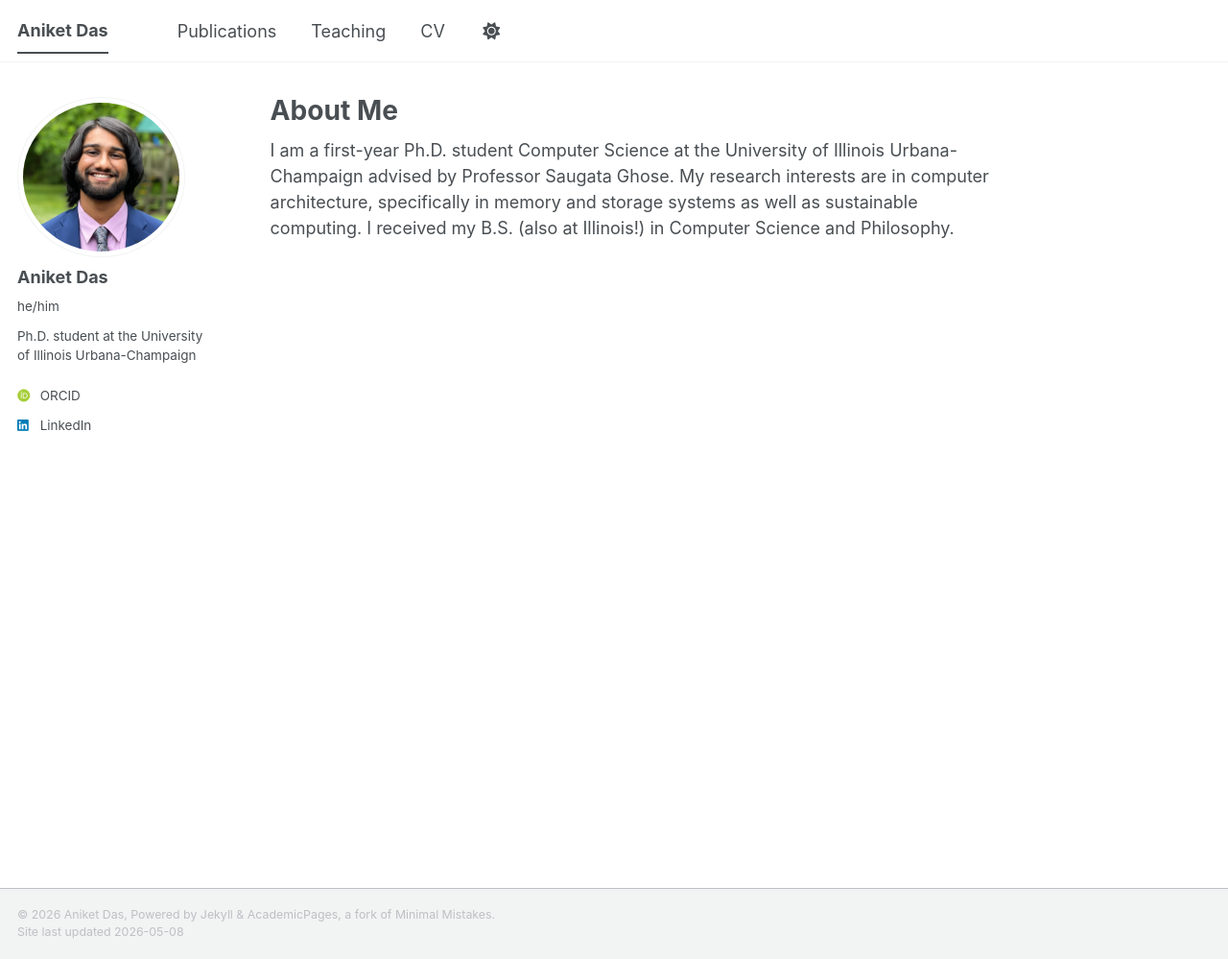
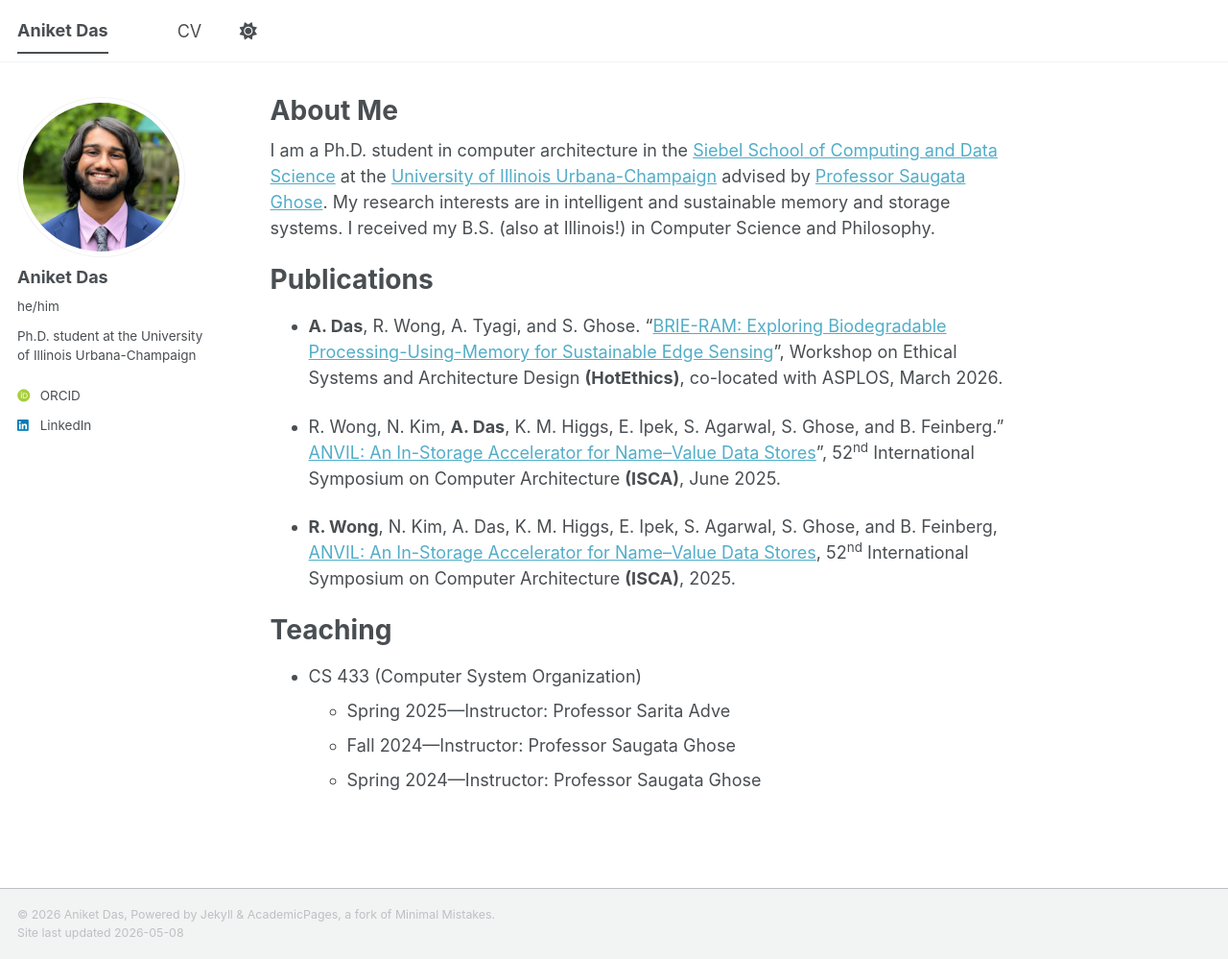
Before and after one commit to AniketD23/AniketD23.github.io, a Jekyll site: the page built from _pages/about.md, in a window 1280 px wide and 999 px high. Shown: the whole window at 96% size. Built offline with Jekyll 4.4.1, drawn with Linux system fonts in a browser that asks for light colours; some web fonts are replaced; a script bundle is joined from its source files by our own code; library files that are not in the unit come from our copies.

Commit message:
one page

```diff
--- a/_pages/about.md
+++ b/_pages/about.md
@@ -7,4 +7,19 @@
   - /about.html
 ---
 
-I am a first-year Ph.D. student Computer Science at the University of Illinois Urbana-Champaign advised by Professor Saugata Ghose. My research interests are in computer architecture, specifically in memory and storage systems as well as sustainable computing. I received my B.S. (also at Illinois!) in Computer Science and Philosophy.
+I am a Ph.D. student in computer architecture in the [Siebel School of Computing and Data Science](https://siebelschool.illinois.edu/) at the [University of Illinois Urbana-Champaign](https://illinois.edu/) advised by [Professor Saugata Ghose](https://ghose.cs.illinois.edu/). My research interests are in intelligent and sustainable memory and storage systems. I received my B.S. (also at Illinois!) in Computer Science and Philosophy.
+
+# Publications
+
+* **A. Das**, R. Wong, A. Tyagi, and S. Ghose. "[BRIE-RAM: Exploring Biodegradable Processing-Using-Memory for Sustainable Edge Sensing](https://rwong.cs.illinois.edu/files/26hotethics_brieram.pdf)", Workshop on Ethical Systems and Architecture Design **(HotEthics)**, co-located with ASPLOS, March 2026.
+
+* R. Wong, N. Kim, **A. Das**, K. M. Higgs, E. Ipek, S. Agarwal, S. Ghose, and B. Feinberg." [ANVIL: An In-Storage Accelerator for Name--Value Data Stores](https://AniketD23.github.io/files/25isca_anvil.pdf)", 52<sup>nd</sup> International Symposium on Computer Architecture **(ISCA)**, June 2025.
+
+* **R. Wong**, N. Kim, A. Das, K. M. Higgs, E. Ipek, S. Agarwal, S. Ghose, and B. Feinberg, [ANVIL: An In-Storage Accelerator for Name--Value Data Stores](https://rwong.cs.illinois.edu/files/25isca_anvil.pdf), 52<sup>nd</sup> International Symposium on Computer Architecture **(ISCA)**, 2025.
+
+# Teaching
+
+* CS 433 (Computer System Organization)
+  * Spring 2025---Instructor: Professor Sarita Adve
+  * Fall 2024---Instructor: Professor Saugata Ghose
+  * Spring 2024---Instructor: Professor Saugata Ghose
```
Also changed, not shown: _data/navigation.yml (+4 -4 lines).
